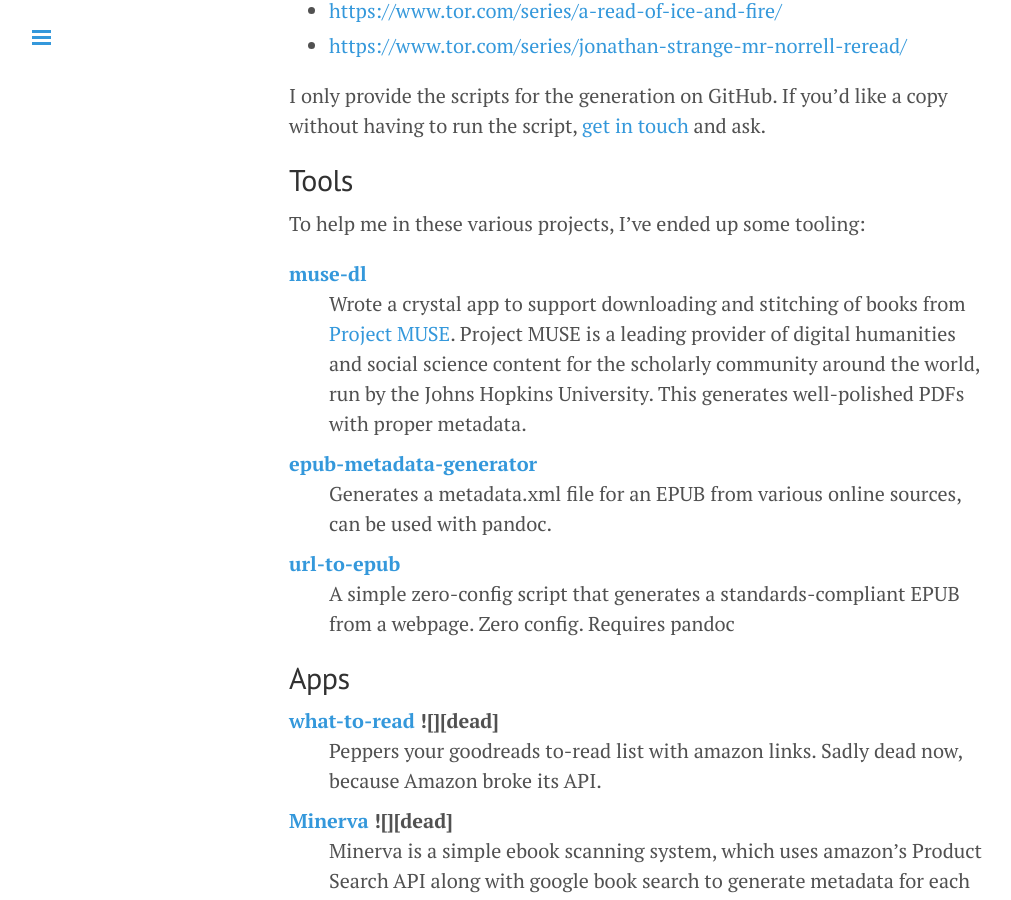
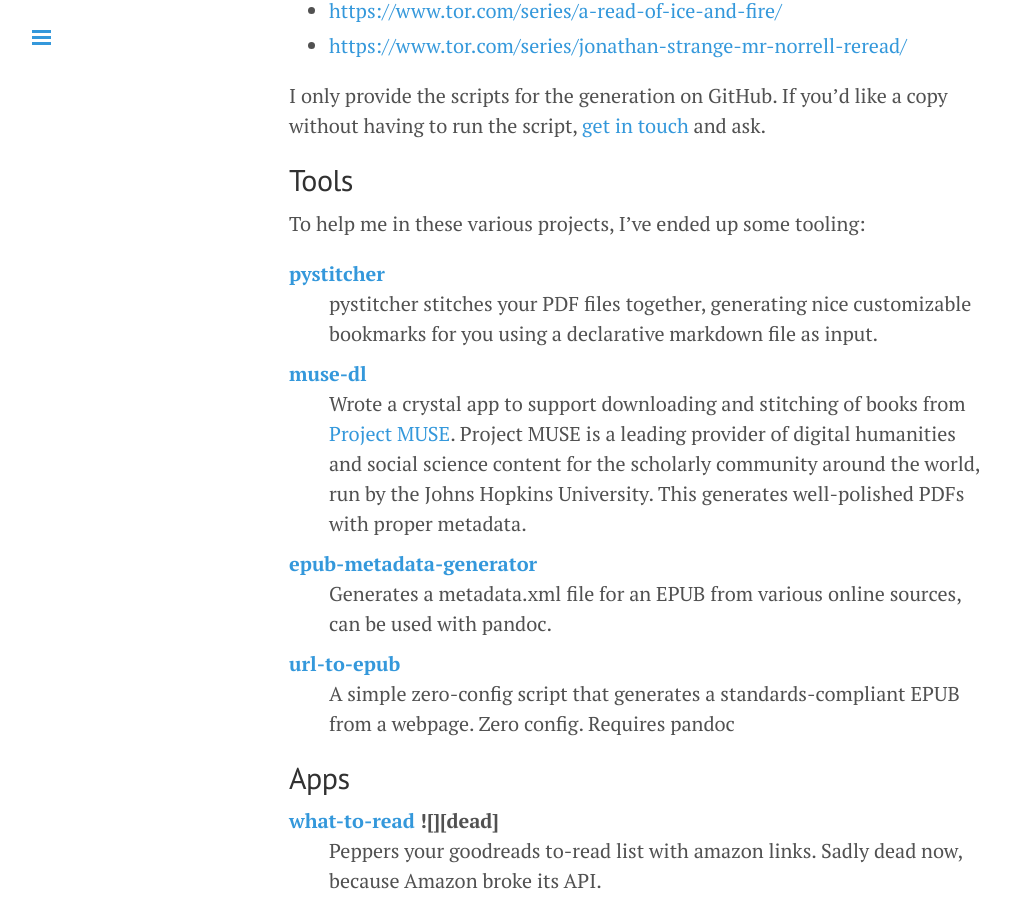
Before and after one commit to captn3m0/captn3m0.github.com, a Jekyll site: the page built from pages/ebooks.md, in a window 1280 px wide and 900 px high, scrolled down 2315 px. Shown: the whole window, without its empty margins (1-1012 px from the left). Built offline with Jekyll 4.4.1, drawn with Linux system fonts in a browser that asks for light colours; comment, search, counter and statistics services are not loaded.

Commit message:
pystitcher on ebooks page

```diff
--- a/pages/ebooks.md
+++ b/pages/ebooks.md
@@ -80,6 +80,9 @@
 
 To help me in these various projects, I've ended up some tooling:
 
+[pystitcher][pystitcher]
+: pystitcher stitches your PDF files together, generating nice customizable bookmarks for you using a declarative markdown file as input.
+
 [muse-dl][muse]
 : Wrote a crystal app to support downloading and stitching of books from [Project MUSE](https://muse.jhu.edu/). Project MUSE is a leading provider of digital humanities and social science content for the scholarly community around the world, run by the Johns Hopkins University. This generates well-polished PDFs with proper metadata.
 
@@ -144,3 +147,4 @@
 
 [minerva]: https://github.com/captn3m0/Minerva
 [what-to-read]: https://github.com/captn3m0/what-to-read/
+[pystitcher]: https://github.com/captn3m0/pystitcher
```
